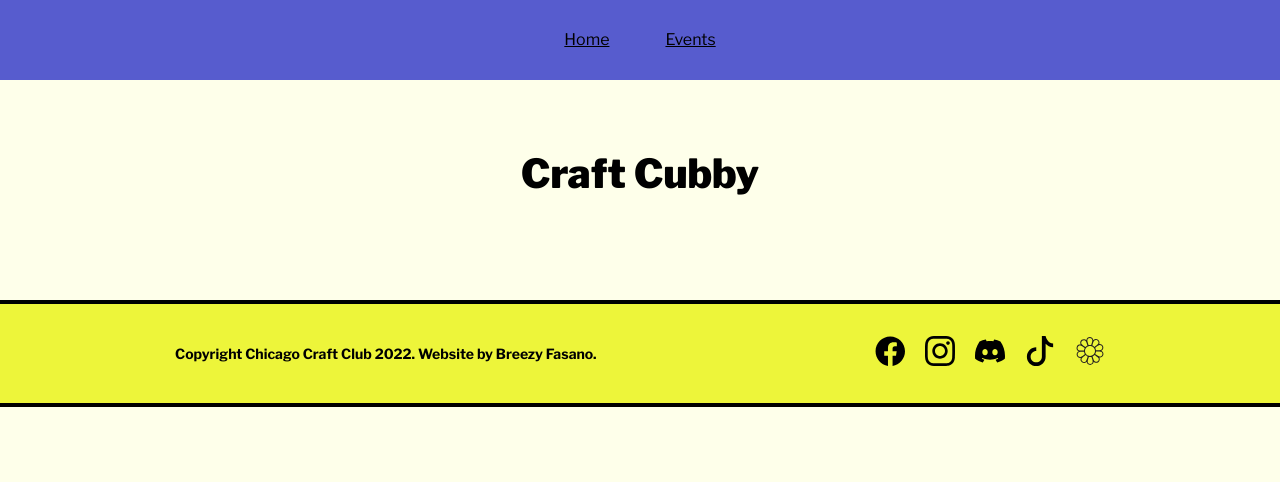
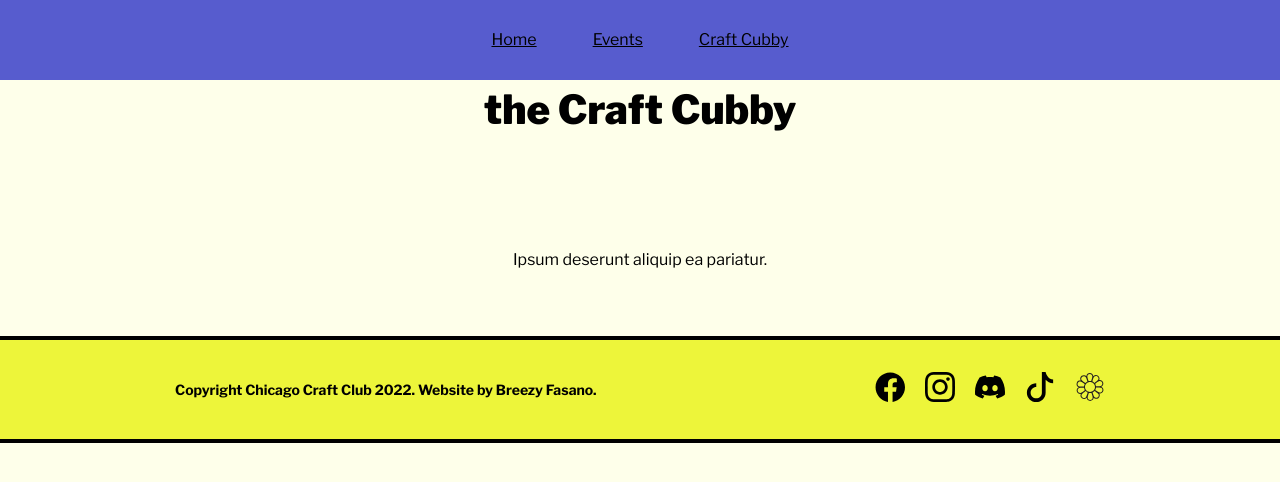
Before and after one commit to breezyfasano/chicago-craft-club, a Next.js app: page /craft-cubby in a window 1280 px wide. Shown: the top 482 px of the page. Built offline with nearby package versions, Linux system fonts and the light colour scheme.

Commit message:
Add elements to page

```diff
--- a/components/Navbar.js
+++ b/components/Navbar.js
@@ -5,6 +5,7 @@ import { MenuIcon, XIcon } from '@heroicons/react/outline'
 const navigation = [
   { name: 'Home', href: '/' },
   { name: 'Events', href: '/events' },
+  { name: 'Craft Cubby', href: '/craft-cubby' },
 ]
 
 function classNames(...classes) {
--- a/pages/craft-cubby.js
+++ b/pages/craft-cubby.js
@@ -5,8 +5,9 @@ import Layout from '../components/Layout'
 export default function CraftCubby() {
   return (
     <Layout>
+      <h1>the Craft Cubby</h1>
       <section className='w-full flex justify-center'>
-        <h1>Craft Cubby</h1>
+        <p>Ipsum deserunt aliquip ea pariatur.</p>
       </section>
     </Layout>
   )
```
